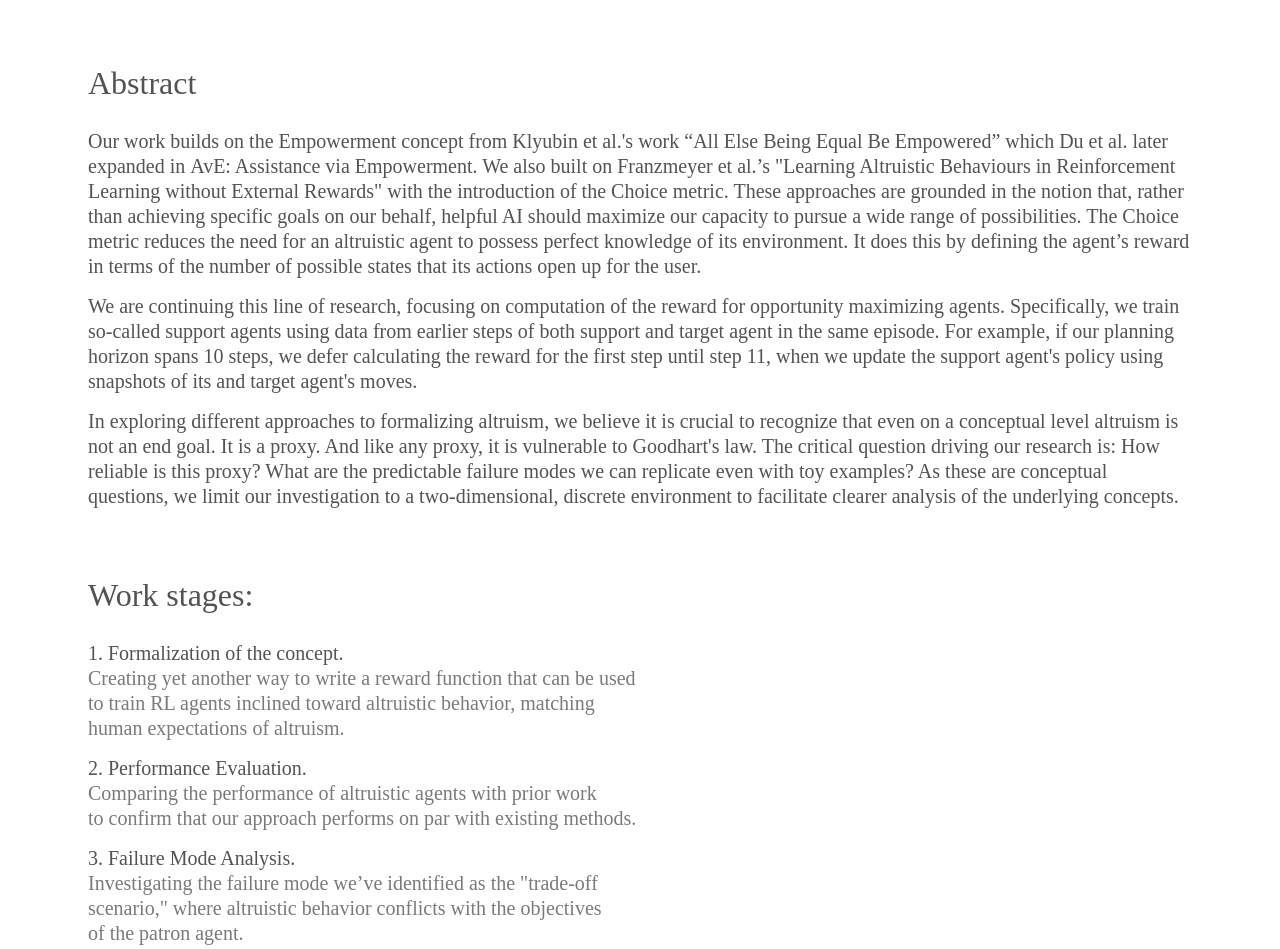
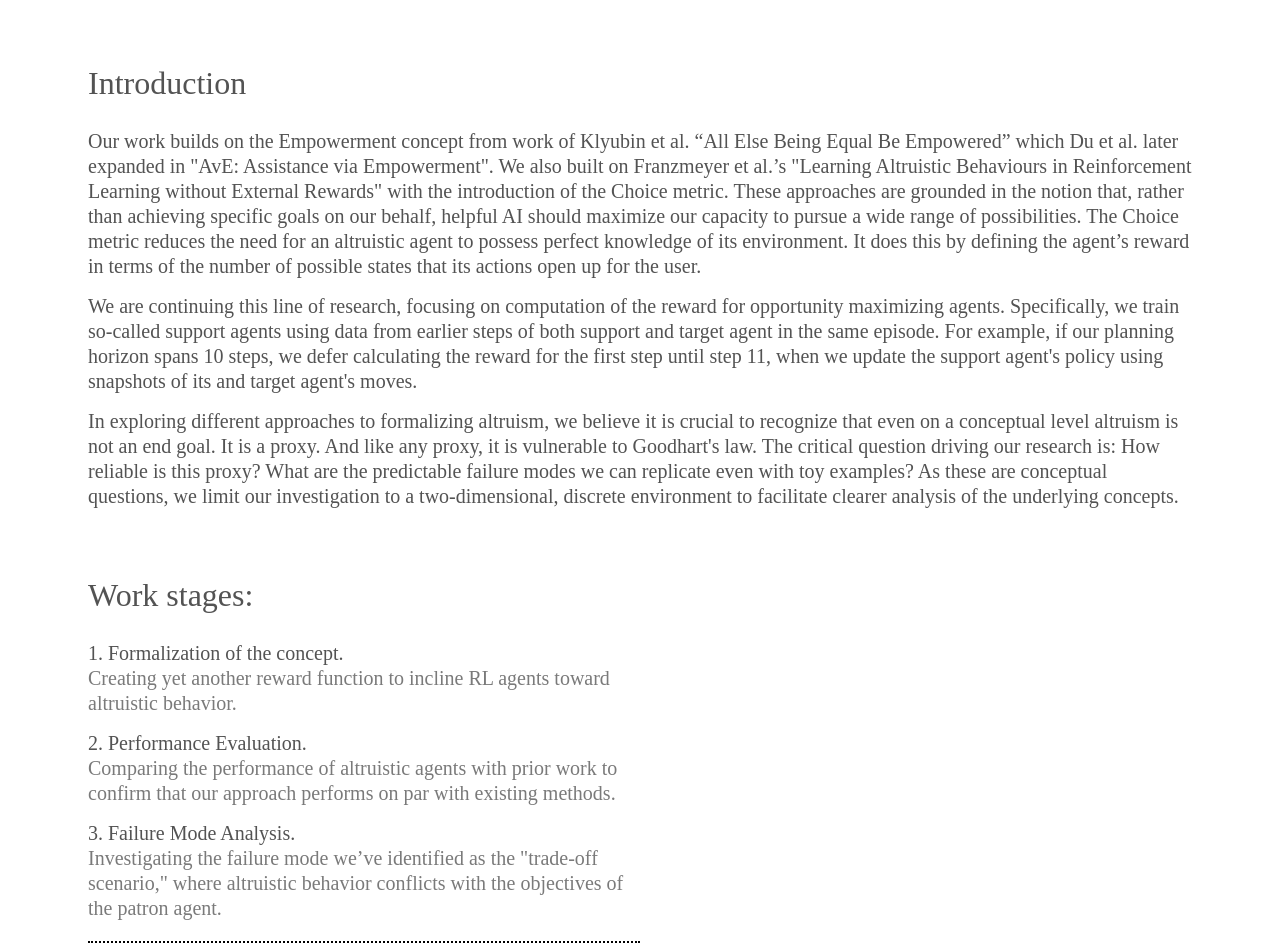
Before and after one commit to sth-strange/RL-for-Empowerment, a plain HTML site: page index.html in a window 1280 px wide. Shown: the part 823-1772 px from the top of the page. Drawn offline with nearby package versions, Linux system fonts and the light colour scheme; a web font is replaced by a local one.

Commit message:
Update index.html

```diff
--- a/index.html
+++ b/index.html
@@ -63,20 +63,20 @@
           </div>
         </div>
       </div>
-      <div class="subtitle">Abstract</div>
-      <div class="text long_text">Our work builds on&nbsp;the&nbsp;Empowerment concept from&nbsp;Klyubin et al.'s work “All Else Being Equal Be Empowered” which&nbsp;Du et al. later expanded in&nbsp;AvE: Assistance via Empowerment. We also built on&nbsp;Franzmeyer et al.’s  "Learning Altruistic Behaviours in&nbsp;Reinforcement Learning without External Rewards" with&nbsp;the&nbsp;introduction of&nbsp;the&nbsp;Choice metric. These approaches are grounded in&nbsp;the&nbsp;notion that, rather than achieving specific goals on&nbsp;our&nbsp;behalf, helpful AI should maximize our&nbsp;capacity to&nbsp;pursue a&nbsp;wide range of&nbsp;possibilities. The&nbsp;Choice metric reduces the&nbsp;need for&nbsp;an&nbsp;altruistic agent to&nbsp;possess perfect knowledge of&nbsp;its environment. It does this by&nbsp;defining the&nbsp;agent’s reward in&nbsp;terms of&nbsp;the&nbsp;number of&nbsp;possible states that its actions open up for&nbsp;the&nbsp;user. </div>
-      <div class="text long_text paragraph">We are continuing this line of&nbsp;research, focusing on&nbsp;computation of&nbsp;the&nbsp;reward for&nbsp;opportunity maximizing agents. Specifically, we train so-called support agents using data from earlier steps of&nbsp;both support and&nbsp;target agent in&nbsp;the&nbsp;same episode. For&nbsp;example, if&nbsp;our planning horizon spans 10 steps, we defer calculating the&nbsp;reward for the first step until step 11, when we update the&nbsp;support agent's policy using snapshots of&nbsp;its and&nbsp;target agent's moves.</div>
-      <div class="text long_text paragraph">In&nbsp;exploring different approaches to&nbsp;formalizing altruism, we believe it is crucial to&nbsp;recognize that even on&nbsp;a&nbsp;conceptual level altruism is not&nbsp;an&nbsp;end goal. It is a&nbsp;proxy. And like any&nbsp;proxy, it is vulnerable to&nbsp;Goodhart's law. The critical question driving our research is: How reliable is this proxy? What are the&nbsp;predictable failure modes we can replicate even with toy examples? As&nbsp;these are conceptual questions, we limit our investigation to&nbsp;a&nbsp;two-dimensional, discrete environment to&nbsp;facilitate clearer analysis of&nbsp;the&nbsp;underlying concepts.</div>
+      <div class="subtitle">Introduction</div>
+      <div class="text long_text">Our work builds on the Empowerment concept from work of Klyubin et al. “All Else Being Equal Be Empowered” which Du et al. later expanded in "AvE: Assistance via Empowerment". We also built on Franzmeyer et al.’s "Learning Altruistic Behaviours in Reinforcement Learning without External Rewards" with the introduction of the Choice metric. These approaches are grounded in the notion that, rather than achieving specific goals on our behalf, helpful AI should maximize our capacity to pursue a wide range of possibilities. The Choice metric reduces the need for an altruistic agent to possess perfect knowledge of its environment. It does this by defining the agent’s reward in terms of the number of possible states that its actions open up for the user. </div>
+      <div class="text long_text paragraph">We are continuing this line of research, focusing on computation of the reward for opportunity maximizing agents. Specifically, we train so-called support agents using data from earlier steps of both support and target agent in the same episode. For example, if our planning horizon spans 10 steps, we defer calculating the reward for the first step until step 11, when we update the support agent's policy using snapshots of its and target agent's moves.</div>
+      <div class="text long_text paragraph">In exploring different approaches to formalizing altruism, we believe it is crucial to recognize that even on a conceptual level altruism is not an end goal. It is a proxy. And like any proxy, it is vulnerable to Goodhart's law. The critical question driving our research is: How reliable is this proxy? What are the predictable failure modes we can replicate even with toy examples? As these are conceptual questions, we limit our investigation to a two-dimensional, discrete environment to facilitate clearer analysis of the underlying concepts.</div>
   <div class="subtitle">Work stages:</div>
   <div class="text long_text short_text">1. Formalization of&nbsp;the&nbsp;concept.</div>
-  <div class="text grey_text short_text">Creating yet another way to&nbsp;write a&nbsp;reward function that can be used to&nbsp;train RL agents inclined toward altruistic behavior, matching human expectations of&nbsp;altruism.</div>
+  <div class="text grey_text short_text">Creating yet another reward function to incline RL agents toward altruistic behavior.</div>
   <div class="text long_text paragraph short_text">2. Performance Evaluation.</div>
-  <div class="text grey_text short_text">Comparing the&nbsp;performance of&nbsp;altruistic agents with prior work to&nbsp;confirm that our approach performs on&nbsp;par&nbsp;with existing methods.</div>
+  <div class="text grey_text short_text">Comparing the performance of altruistic agents with prior work to confirm that our approach performs on par with existing methods.</div>
   <div class="text long_text paragraph short_text">3. Failure Mode Analysis.</div>
-  <div class="text grey_text short_text">Investigating the&nbsp;failure mode we’ve identified as&nbsp;the&nbsp;"trade-off scenario," where altruistic behavior conflicts with the&nbsp;objectives of&nbsp;the&nbsp;patron agent.</div>
+  <div class="text grey_text short_text">Investigating the failure mode we’ve identified as the "trade-off scenario," where altruistic behavior conflicts with the objectives of the patron agent.</div>
   <div class="dotted"></div>
   <div class="text long_text paragraph short_text">4. Open Framework (coming soon).</div>
-  <div class="text grey_text short_text">Developing an&nbsp;open framework that allows others to&nbsp;test their own hypotheses within this&nbsp;setup.</div>
+  <div class="text grey_text short_text">Developing an open framework that allows others to test their own hypotheses within this setup</div>
   <div class="subtitle">Join the&nbsp;project!</div>
   <div class="text long_text paragraph">Originally, this project began as&nbsp;part of&nbsp;our final project in&nbsp;courses
     <a href="https://aisafetyfundamentals.com" class="custom_link">BlueDot Impact's AI Safety Fundamentals</a>
```
